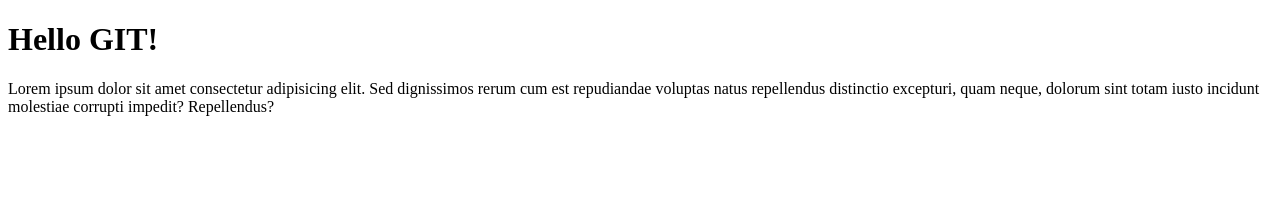
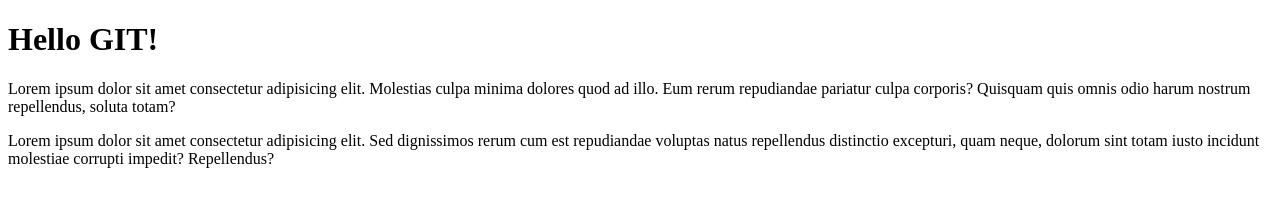
Before and after one commit to michal-ceterski/git-course-4, a plain HTML site: page index.html in a window 1280 px wide. Drawn offline with Linux system fonts and the light colour scheme.

Commit message:
added paragraphs to index.html

```diff
--- a/index.html
+++ b/index.html
@@ -8,7 +8,7 @@
 </head>
 <body>
     <h1>Hello GIT!</h1>
-
+    <p>Lorem ipsum dolor sit amet consectetur adipisicing elit. Molestias culpa minima dolores quod ad illo. Eum rerum repudiandae pariatur culpa corporis? Quisquam quis omnis odio harum nostrum repellendus, soluta totam?</p>
     <p>Lorem ipsum dolor sit amet consectetur adipisicing elit. Sed dignissimos rerum cum est repudiandae voluptas natus repellendus distinctio excepturi, quam neque, dolorum sint totam iusto incidunt molestiae corrupti impedit? Repellendus?
     </p>
 </body>
```
